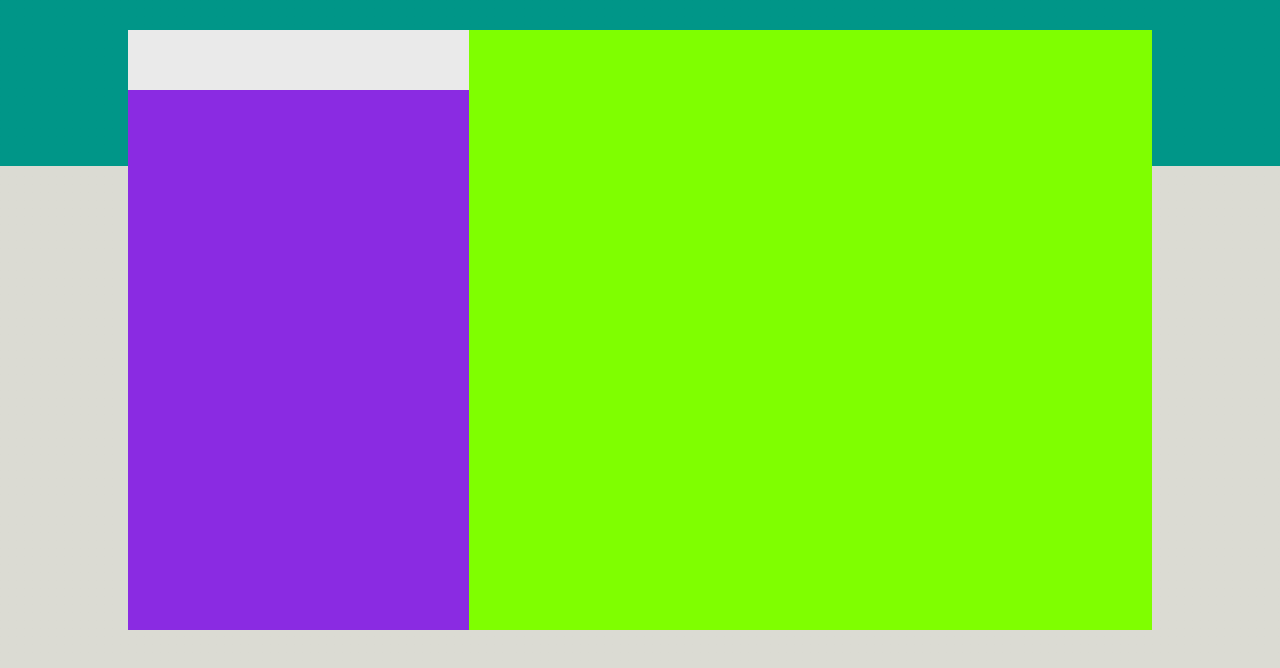
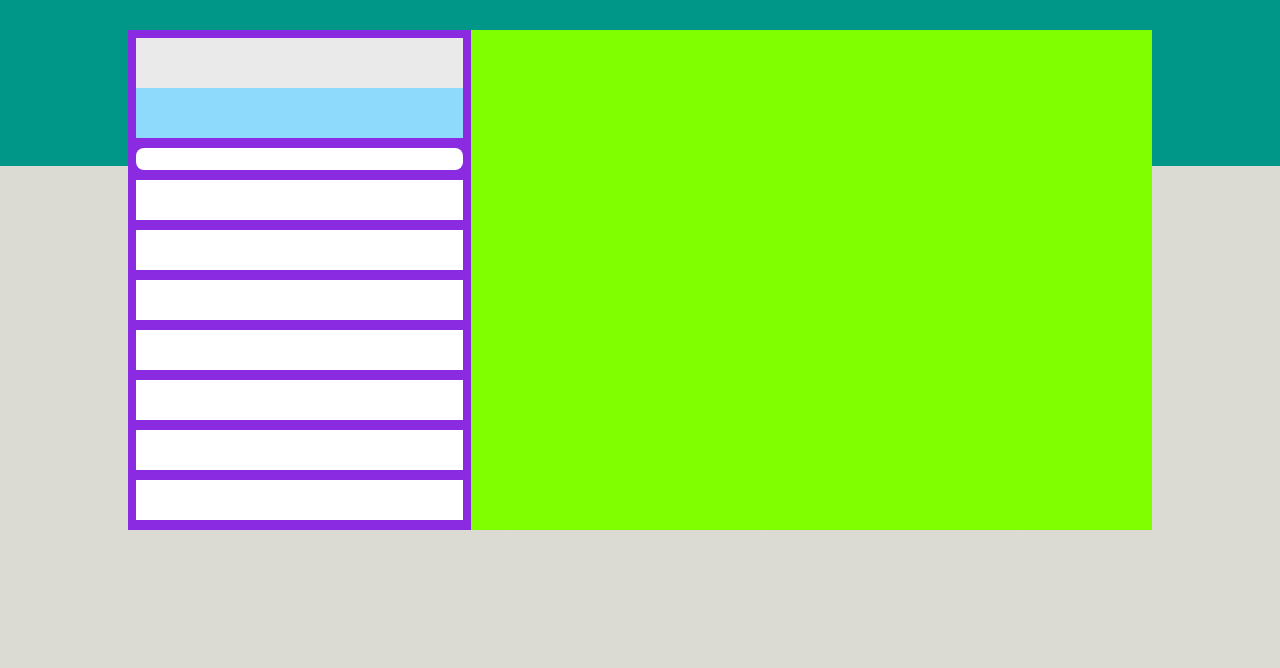
Before and after one commit to ItsKristian01/html-css-boolzapp, a plain HTML site: page index.html in a window 1280 px wide. Drawn offline with Linux system fonts and the light colour scheme.

Commit message:
add: blocks first column

```diff
--- a/css/style.css
+++ b/css/style.css
@@ -33,14 +33,15 @@ body {
 .col-small {
     /* Debug */
     background-color: blueviolet;
-    height: 600px;
+    height: 500px;
     width: 400px;
+    padding: .5rem;
 }
 
 .col-large {
     /* Debug */
     background-color: chartreuse;
-    height: 600px;
+    height: 500px;
     width: 800px;
 }
 
@@ -59,25 +60,64 @@ body {
 
     .col-small {
         width: 70%;
+         /* Debug */
+         height: 600px;
     }
+
+    .col-large {
+        /* Debug */
+        height: 600px;
+    }
+
+    .contact-head {
+        display: none;
+    }
+
+    .notifications{
+        display: none;
+    }
+
+    .search-bar {
+        display: none;
+    }
+
 }
 
 
 /* CONTACT-CHAT SECTION */
 
 /* HEADEAR CONTACT */
-
 .contact-head {
    background-color: hsl(0deg 0% 91.76%);
    /* Debug */
-   height: 60px;
+   height: 50px;
 }
 
 /* NOTIFICATIONS */
+.notifications {
+    background-color: hsl(198.55deg 94.83% 77.25%);
+    /* Debug */
+    height: 50px;
+}
 
 /* SEARCH-BAR */
+.search-bar {
+    background-color: white;
+    /* Debug */
+    height: 20px;
+    padding: .7rem;
+    border-radius: .5rem;
+    margin-top: 10px;
+}
 
 /* CONTACT LIST */
+.contact-list {
+    background-color: white;
+    list-style: none;
+     /* Debug */
+     height: 40px;
+     margin-top: 10px;
+}
 
 /* CONTACT-CHAT SECTION */
 
--- a/index.html
+++ b/index.html
@@ -16,17 +16,31 @@
         <div class="row">
             <div class="col-small">
                 <!-- Contact-chat Section -->
+
                 <!-- Header-contact -->
                 <header class="contact-head"></header>
                 <!-- /Header-contact -->
 
                 <!-- Notifications -->
+                <div class="notifications"></div>
                 <!-- /Notifications -->
 
                 <!-- Search-Bar -->
+                <div class="search-bar"></div>
                 <!-- /Search-Bar -->
 
                 <!-- Contact-List -->
+                <div class="contact">
+                    <ul>
+                        <li class="contact-list"></li>
+                        <li class="contact-list"></li>
+                        <li class="contact-list"></li>
+                        <li class="contact-list"></li>
+                        <li class="contact-list"></li>
+                        <li class="contact-list"></li>
+                        <li class="contact-list"></li>
+                    </ul>
+                </div>
                 <!-- /Contact-List -->
 
                 <!-- /Contact-chat Section -->
```
